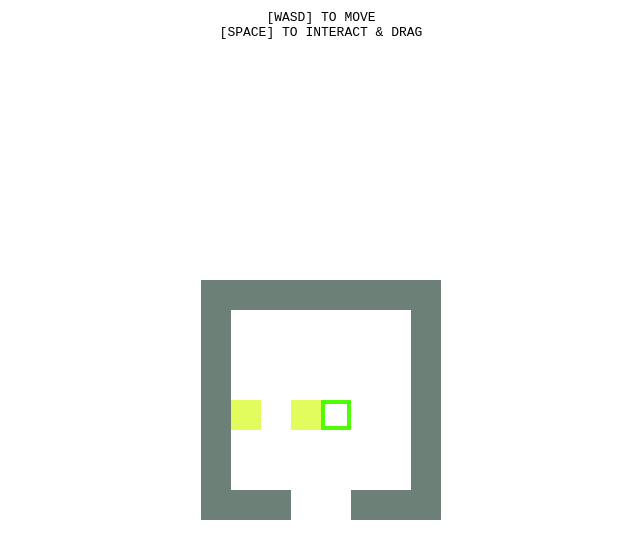
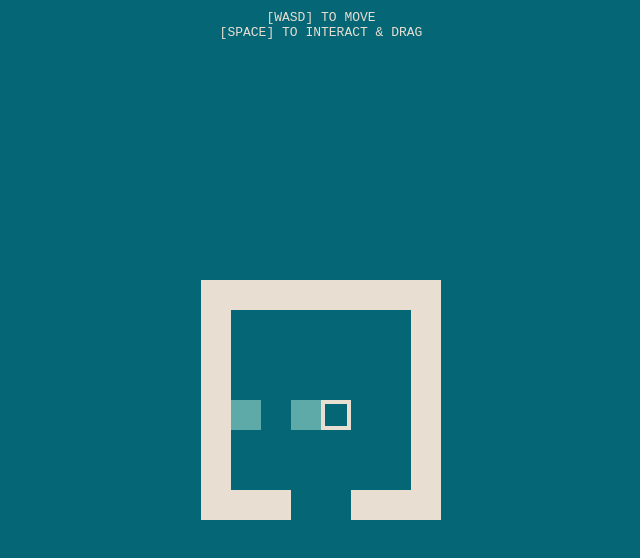
Before and after one commit to quewon/warden, a plain HTML site: page index.html in a window 1280 px wide. Shown: the whole page, without its empty margins (319-959 px from the left). Drawn offline with Linux system fonts and the light colour scheme.

Commit message:
color  upd8

```diff
--- a/index.html
+++ b/index.html
@@ -5,19 +5,45 @@
 	<style>
 		:root {
 			/*
-			primary: player
-			secondary: cargo
-			tertiary: gui
+			primary: player + things player cannot affect
+			secondary: pull/draggable
+			bg: background + detailwork
 			*/
-			--primary: #4efc03;
-			--secondary: #e2fc5d;
-			--tertiary: #6c8078;
 
-			--bg: white;
+			/* FRESH SODA (DARK)
+			--bg: #056676;
+			--primary: #e8ded2;
+			--secondary: #5eaaa8;
+			*/
+
+			/* BABY BOY (LIGHT)
+			--bg: #f6f5f5;
+			--primary: #145374;
+			--secondary: #ee6f57;
+			*/
+
+			/* MINIONS AND PLUMS (DARK)
+			--bg: #3c2946;
+			--primary: #ffd571;
+			--secondary: #56556e;
+			*/
+
+			/* MILK & TEA (LIGHT)
+			--bg: #f5f1da;
+			--primary: #96bb7c;
+			--secondary: #eebb4d;
+			*/
+
+			--bg: #056676;
+			--primary: #e8ded2;
+			--secondary: #5eaaa8;
+
 			--border: 3px dashed var(--gui);
 			--size: 240px;
 
 			font-family: monospace;
+			background-color: var(--bg);
+			color: var(--primary);
 		}
 		canvas {
 			position: absolute;
--- a/int.js
+++ b/int.js
@@ -3,7 +3,6 @@ var int_color = [];
 int_color[0] = 'transparent';
 int_color[1] = style.getPropertyValue('--primary');
 int_color[2] = style.getPropertyValue('--secondary');
-int_color[3] = style.getPropertyValue('--tertiary');
 var int_design = {
 	player: [
 			[1, 1, 1, 1, 1, 1, 1, 1],
--- a/room.js
+++ b/room.js
@@ -1,6 +1,6 @@
 var room_color = [];
 room_color[0] = 'transparent';
-room_color[1] = style.getPropertyValue('--tertiary');
+room_color[1] = style.getPropertyValue('--primary');
 var r = [];
 var room_base = [
 	[1, 1, 1, 1, 1, 1, 1, 1],
```
